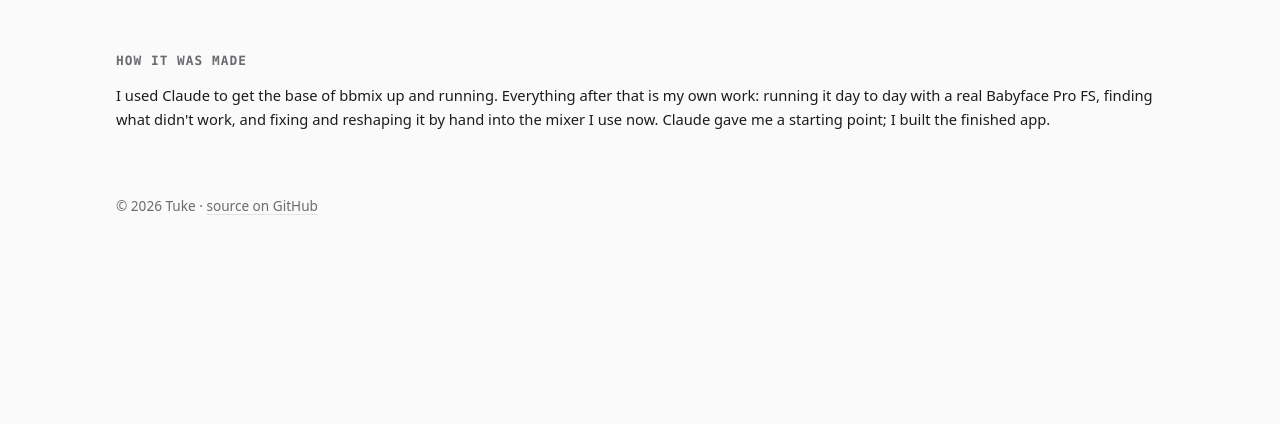
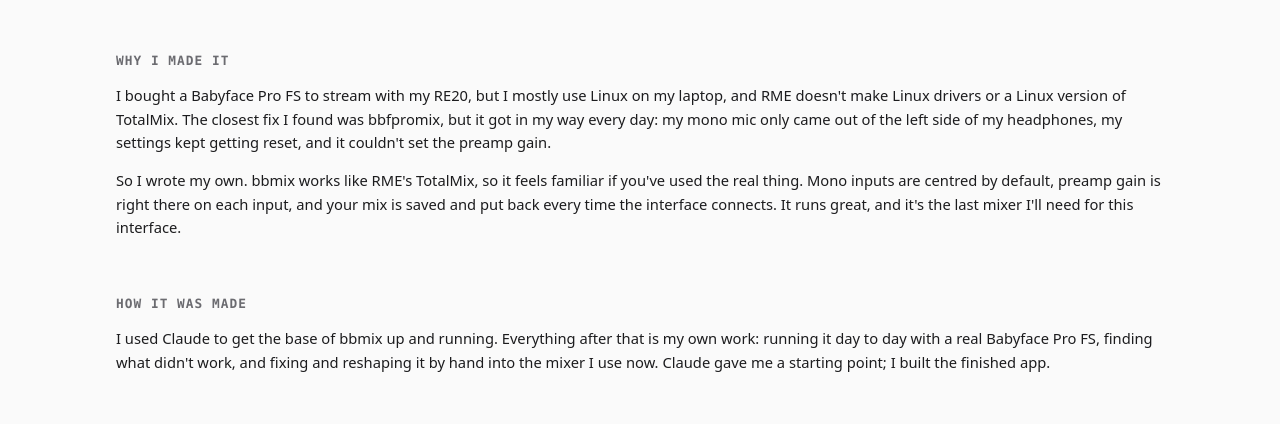
Before and after one commit to TukeCS/portfolio, a plain HTML site: page demos/bbmix/index.html in a window 1280 px wide. Shown: the part 1075-1499 px from the top of the page. Before the commit the page ends 1332 px from the top, so only its background shows below. Drawn offline with Linux system fonts and the light colour scheme; no server answers.

Commit message:
bbmix: why I made it

```diff
--- a/demos/bbmix/index.html
+++ b/demos/bbmix/index.html
@@ -62,6 +62,22 @@
     </section>
 
     <section>
+      <h2>Why I made it</h2>
+      <p class="notes">
+        I bought a Babyface Pro FS to stream with my RE20, but I mostly use Linux on my laptop, and RME
+        doesn't make Linux drivers or a Linux version of TotalMix. The closest fix I found was bbfpromix, but it
+        got in my way every day: my mono mic only came out of the left side of my headphones, my settings kept
+        getting reset, and it couldn't set the preamp gain.
+      </p>
+      <p class="notes">
+        So I wrote my own. bbmix works like RME's TotalMix, so it feels familiar if you've used the real thing.
+        Mono inputs are centred by default, preamp gain is right there on each input, and your mix is saved and
+        put back every time the interface connects. It runs great, and it's the last mixer I'll need for this
+        interface.
+      </p>
+    </section>
+
+    <section>
       <h2>How it was made</h2>
       <p class="notes">
         I used Claude to get the base of bbmix up and running. Everything after that is my own work:
```
Also changed, not shown: projects.html (+1 -0 lines).
